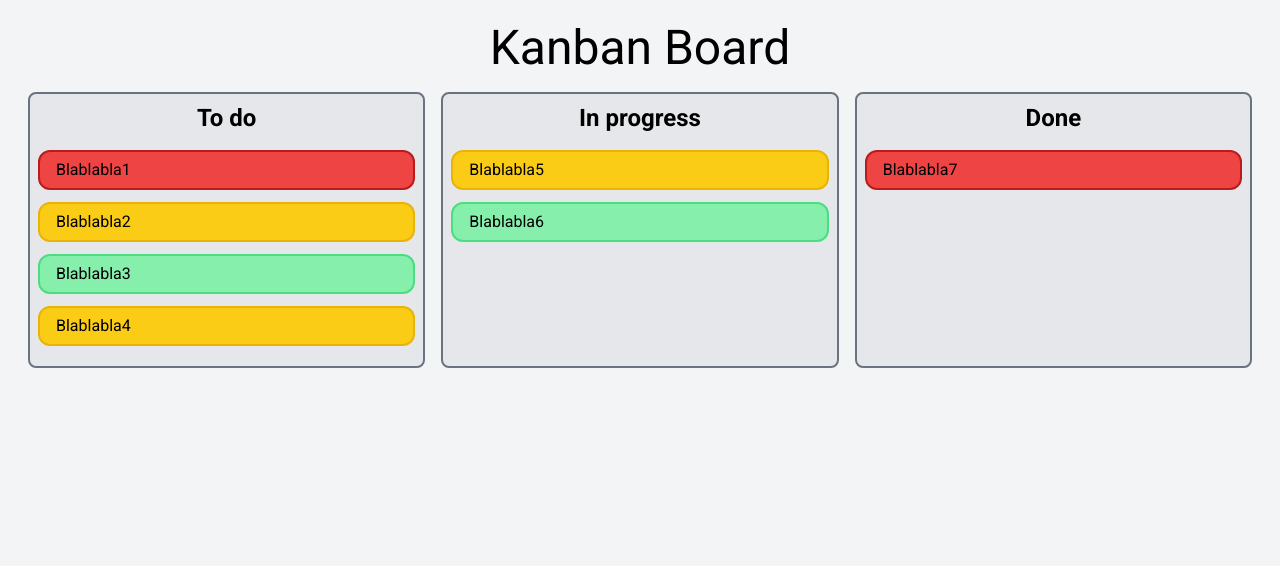
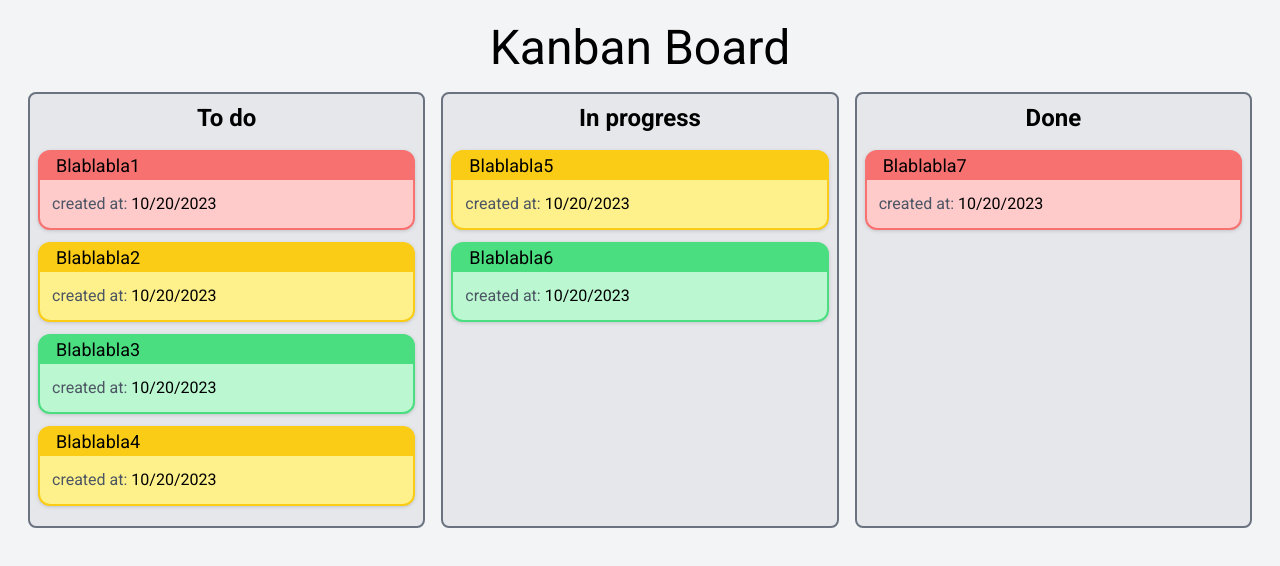
Before and after one commit to WillianCosta12/projeto_web-toDo, a React (Vite) app: page / in a window 1280 px wide. Shown: the top 566 px of the page. Built offline with nearby package versions, Linux system fonts and the light colour scheme.

Commit message:
feat: adicioando cor de  fundo ao content e data

```diff
--- a/src/components/Column.jsx
+++ b/src/components/Column.jsx
@@ -9,7 +9,7 @@ function Column({ column, tasks }) {
       <Droppable droppableId={column.id}>
         {(provided, snapshot) => (
           <div
-            className={`min-h-[200px] flex-1 p-2 transition-colors ${
+            className={`min-h-[350px] flex-1 p-2 transition-colors ${
               snapshot.isDraggingOver && "bg-gray-400"
             }`}
             ref={provided.innerRef}
--- a/src/components/KanbanBoard.jsx
+++ b/src/components/KanbanBoard.jsx
@@ -70,7 +70,7 @@ function KanbanBoard() {
 
   return (
     <DragDropContext onDragEnd={onDragEnd}>
-      <div className="flex ">
+      <div className="flex justify-center">
         {boardState.columnOrder.map((columnId) => {
           const column = boardState.columns[columnId];
           const tasks = column.tasksIds.map(
--- a/src/components/Task.jsx
+++ b/src/components/Task.jsx
@@ -4,13 +4,25 @@ function Task({ task, index }) {
   function getBackgroundColor() {
     switch (task.priority) {
       case "alta":
-        return "bg-red-500 border-red-700";
+        return "bg-red-200 border-red-400";
       case "media":
-        return "bg-yellow-400 border-yellow-500";
+        return "bg-yellow-200 border-yellow-400";
       case "baixa":
-        return "bg-green-300 border-green-400";
+        return "bg-green-200 border-green-400";
       default:
         return "bg-blue-green border-blue-green";
+    }
+  }
+  function getBackgroundContentColor() {
+    switch (task.priority) {
+      case "alta":
+        return "bg-red-400";
+      case "media":
+        return "bg-yellow-400";
+      case "baixa":
+        return "bg-green-400";
+      default:
+        return "bg-blue-green";
     }
   }
 
@@ -18,7 +30,7 @@ function Task({ task, index }) {
     <Draggable draggableId={task.id} index={index}>
       {(provided, snapshot) => (
         <div
-          className={`mb-3 flex h-10 flex-row items-center rounded-xl border-2 transition-colors ${
+          className={`mb-3 flex flex-col rounded-xl border-2 drop-shadow transition-colors ${
             snapshot.isDragging
               ? "bg-dark-blue text-white"
               : getBackgroundColor()
@@ -28,13 +40,17 @@ function Task({ task, index }) {
           ref={provided.innerRef}
           // isDragging={snapshot.isDragging}
         >
-          {/* Parte colorida no início da barrinha de task */}
-          {/* <div
-            className="mr-2 w-4 overflow-auto bg-black"
-            style={{ borderRadius: "12px 0 0 12px" }}
-          ></div> */}
-          <div className="w-4"></div>
-          {task.content}
+          <div
+            className={`${getBackgroundContentColor()} rounded-t-lg pl-4 text-lg`}
+          >
+            {task.content}
+          </div>
+          <div className="m-1 flex flex-col rounded-xl p-2">
+            <p>
+              <span className="text-gray-600">created at:</span>{" "}
+              {task.createdAt.toLocaleDateString()}
+            </p>
+          </div>
         </div>
       )}
     </Draggable>
```
